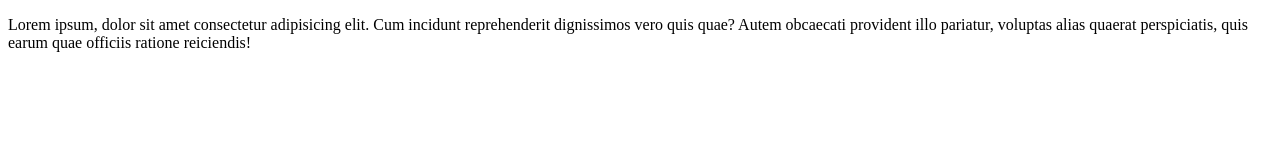
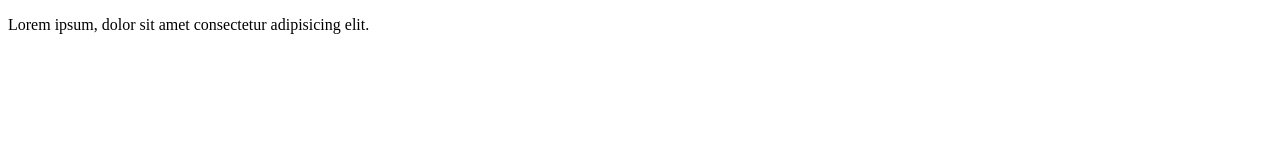
Before and after one commit to ShubhaKA/git-fundamentals, a plain HTML site: page admin.html in a window 1280 px wide. Drawn offline with Linux system fonts and the light colour scheme.

Commit message:
Removed 2 lines in admin page

```diff
--- a/admin.html
+++ b/admin.html
@@ -6,10 +6,6 @@
     <title>Admin Page</title>
 </head>
 <body>
-    <p>Lorem ipsum, dolor sit amet consectetur adipisicing elit.
-        Cum incidunt reprehenderit dignissimos vero quis quae? Autem obcaecati
-         provident illo pariatur, voluptas alias quaerat perspiciatis, quis earum
-          quae officiis ratione reiciendis!
-    </p>
+    <p>Lorem ipsum, dolor sit amet consectetur adipisicing elit.</p>
 </body>
 </html>
```
